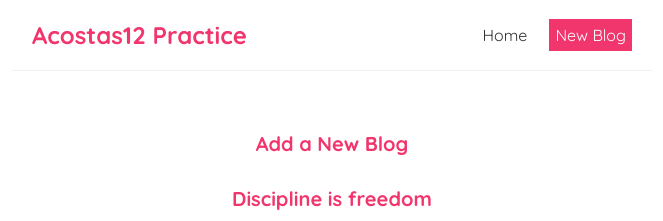
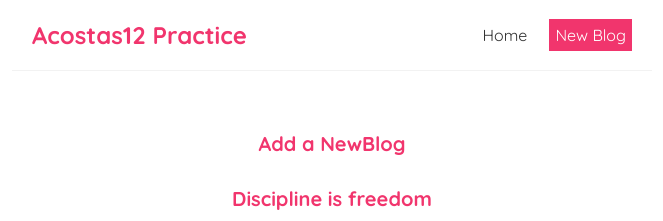
Before and after one commit to macosta2015/NETNinja-react-, a React (Create React App) app in the folder ninjareact/: page /Create in a window 1280 px wide. Shown: the top 221 px of the page, without its empty margins (308-971 px from the left). Built offline with nearby package versions, Linux system fonts and the light colour scheme.

Commit message:
Update Create.js

```diff
--- a/ninjareact/src/Create.js
+++ b/ninjareact/src/Create.js
@@ -1,7 +1,8 @@
 const Create = () => {
     return (
         <div className="create">
-            <h2>Add a New Blog</h2>
+            <h2>Add a NewBlog</h2>
+
             <h2>Discipline is freedom </h2>
         </div>
         );
```
